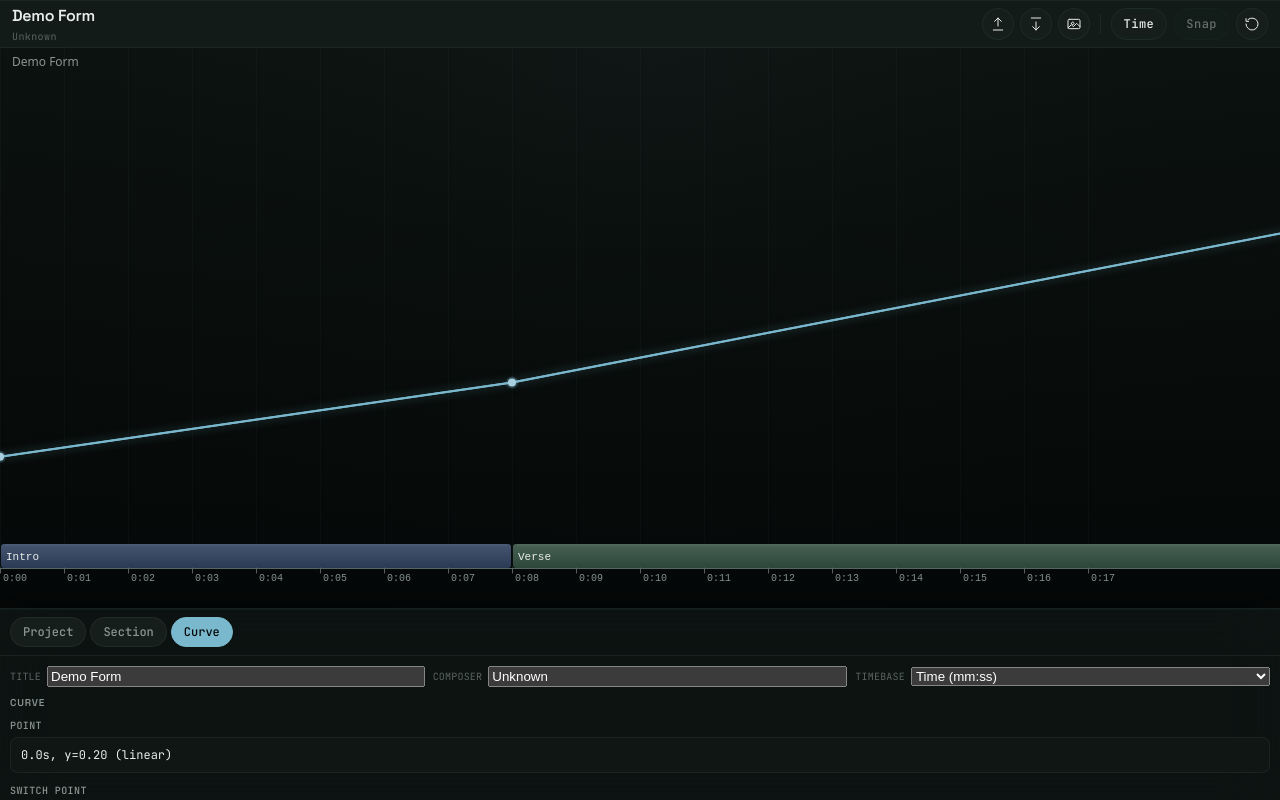
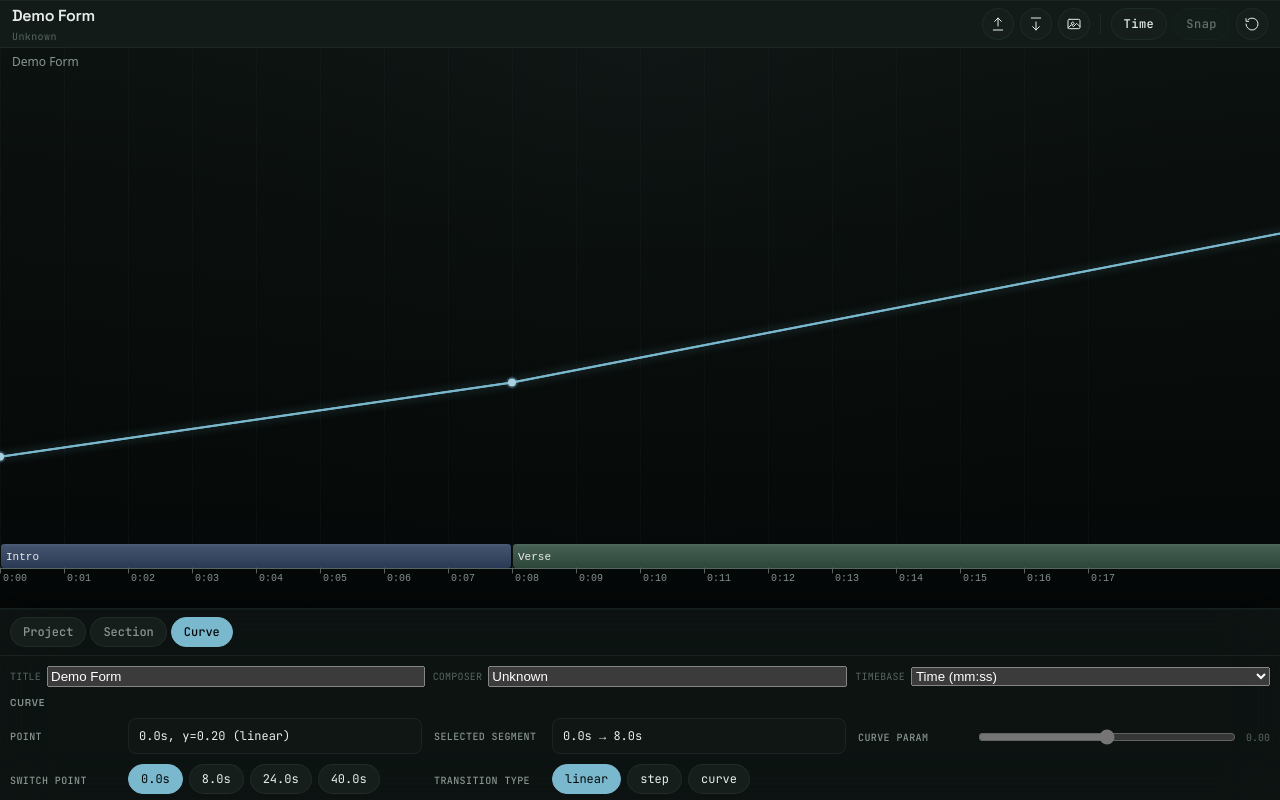
Before and after one commit to lrobadey/formmapper, a React (Vite) app: page / in a window 1280 px wide. Both pictures are taken after a click on the button "Curve". Built offline with nearby package versions, Linux system fonts and the light colour scheme.

Commit message:
Adjust curve tab layout

```diff
--- /dev/null
+++ b/src/ui/tabs/CurveTab.css
@@ -0,0 +1,67 @@
+/*
+  FormMapper — CurveTab
+  Nordic Ice Design System
+*/
+
+.curve-grid {
+  display: grid;
+  grid-template-columns: repeat(auto-fit, minmax(220px, 1fr));
+  gap: 12px;
+  align-items: start;
+}
+
+.curve-panel {
+  display: flex;
+  flex-direction: column;
+  gap: 6px;
+}
+
+.curve-grid .field {
+  margin-bottom: 4px;
+}
+
+.curve-inline {
+  flex-direction: row;
+  align-items: center;
+  gap: 8px;
+}
+
+.curve-inline label {
+  min-width: 110px;
+  margin: 0;
+}
+
+.curve-inline .readonly,
+.curve-inline .pill-row,
+.curve-inline .curve-range-control {
+  flex: 1;
+}
+
+.curve-pill-row {
+  flex-wrap: nowrap;
+  gap: 6px;
+  overflow-x: auto;
+  padding-bottom: 2px;
+}
+
+.curve-pill-row .pill {
+  white-space: nowrap;
+}
+
+.curve-range-control {
+  display: flex;
+  align-items: center;
+  gap: 8px;
+}
+
+.curve-range-control input[type="range"] {
+  flex: 1;
+  min-width: 120px;
+}
+
+.curve-range-value {
+  font-family: var(--font-ui);
+  font-size: var(--text-xs);
+  color: var(--text-tertiary);
+  font-variant-numeric: tabular-nums;
+}
--- a/src/ui/tabs/CurveTab.tsx
+++ b/src/ui/tabs/CurveTab.tsx
@@ -2,6 +2,7 @@ import type { Dispatch, SetStateAction } from "react";
 import type { Project, TransitionType } from "../../state/types";
 import type { Selection } from "../../state/selection";
 import { updateSegmentTransition } from "../../state/curve";
+import "./CurveTab.css";
 
 interface Props {
   project: Project;
@@ -30,15 +31,17 @@ export function CurveTab({ project, selection, onSelectionChange, onProjectChang
       <h4>Curve</h4>
       {point ? (
         <>
-          <div className="field">
+          <div className="curve-grid">
+            <div className="curve-panel">
+              <div className="field curve-inline">
                 <label>Point</label>
                 <div className="readonly">
                   {point.sec.toFixed(1)}s, y={point.y.toFixed(2)} ({point.rightTransition.type})
                 </div>
               </div>
-          <div className="field">
+              <div className="field curve-inline">
                 <label>Switch point</label>
-            <div className="pill-row">
+                <div className="pill-row curve-pill-row">
                   {project.energyCurve.points.map((p) => (
                     <button
                       key={p.id}
@@ -50,17 +53,19 @@ export function CurveTab({ project, selection, onSelectionChange, onProjectChang
                   ))}
                 </div>
               </div>
-          {validSegment && segmentStart && segmentEnd && (
+            </div>
+            <div className="curve-panel">
+              {validSegment && segmentStart && segmentEnd ? (
                 <>
-              <div className="field">
+                  <div className="field curve-inline">
                     <label>Selected segment</label>
                     <div className="readonly">
                       {segmentStart.sec.toFixed(1)}s → {segmentEnd.sec.toFixed(1)}s
                     </div>
                   </div>
-              <div className="field">
+                  <div className="field curve-inline">
                     <label>Transition type</label>
-                <div className="pill-row">
+                    <div className="pill-row curve-pill-row">
                       {["linear", "step", "curve"].map((t) => (
                         <button
                           key={t}
@@ -68,7 +73,12 @@ export function CurveTab({ project, selection, onSelectionChange, onProjectChang
                           onClick={() => {
                             onSelectionChange({ type: "curveSegment", index: segmentIndex });
                             onProjectChange((prev) => {
-                          const pointsNext = updateSegmentTransition(prev.energyCurve.points, segmentIndex, t as TransitionType, prev.energyCurve.points[segmentIndex].rightTransition.param);
+                              const pointsNext = updateSegmentTransition(
+                                prev.energyCurve.points,
+                                segmentIndex,
+                                t as TransitionType,
+                                prev.energyCurve.points[segmentIndex].rightTransition.param
+                              );
                               return { ...prev, energyCurve: { ...prev.energyCurve, points: pointsNext } };
                             });
                           }}
@@ -78,8 +88,19 @@ export function CurveTab({ project, selection, onSelectionChange, onProjectChang
                       ))}
                     </div>
                   </div>
-              <div className="field">
-                <label>Curve param ({segmentStart.rightTransition.param.toFixed(2)})</label>
+                </>
+              ) : (
+                <div className="field curve-inline">
+                  <label>Segment</label>
+                  <div className="readonly">No segment selected.</div>
+                </div>
+              )}
+            </div>
+            <div className="curve-panel">
+              {validSegment && segmentStart && (
+                <div className="field curve-inline curve-range">
+                  <label>Curve param</label>
+                  <div className="curve-range-control">
                     <input
                       type="range"
                       min={-1}
@@ -101,9 +122,12 @@ export function CurveTab({ project, selection, onSelectionChange, onProjectChang
                       }}
                       disabled={segmentStart.rightTransition.type !== "curve"}
                     />
+                    <span className="curve-range-value">{segmentStart.rightTransition.param.toFixed(2)}</span>
                   </div>
-            </>
+                </div>
               )}
+            </div>
+          </div>
         </>
       ) : (
         <div>No curve points.</div>
```
Lines whose indentation alone changed are shown as unchanged.
